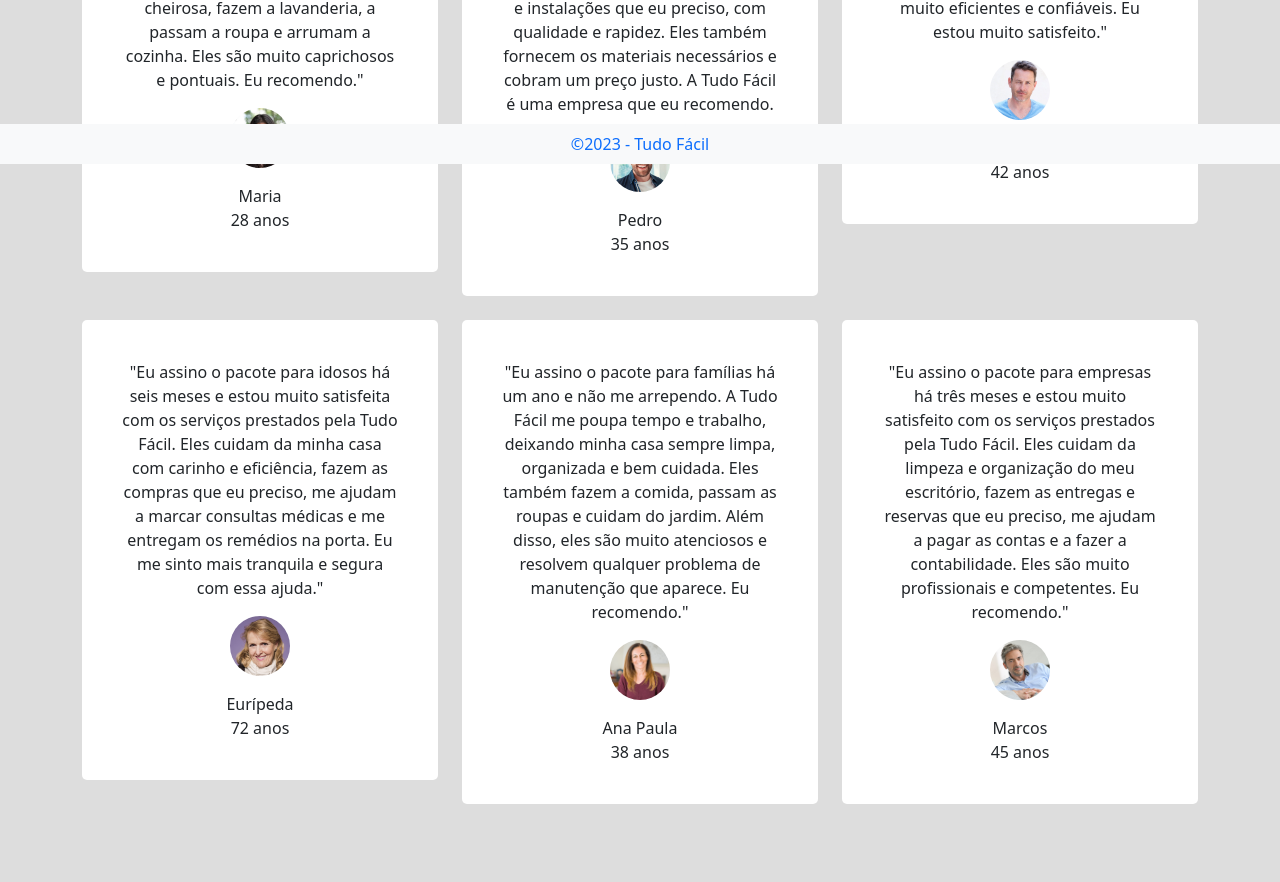
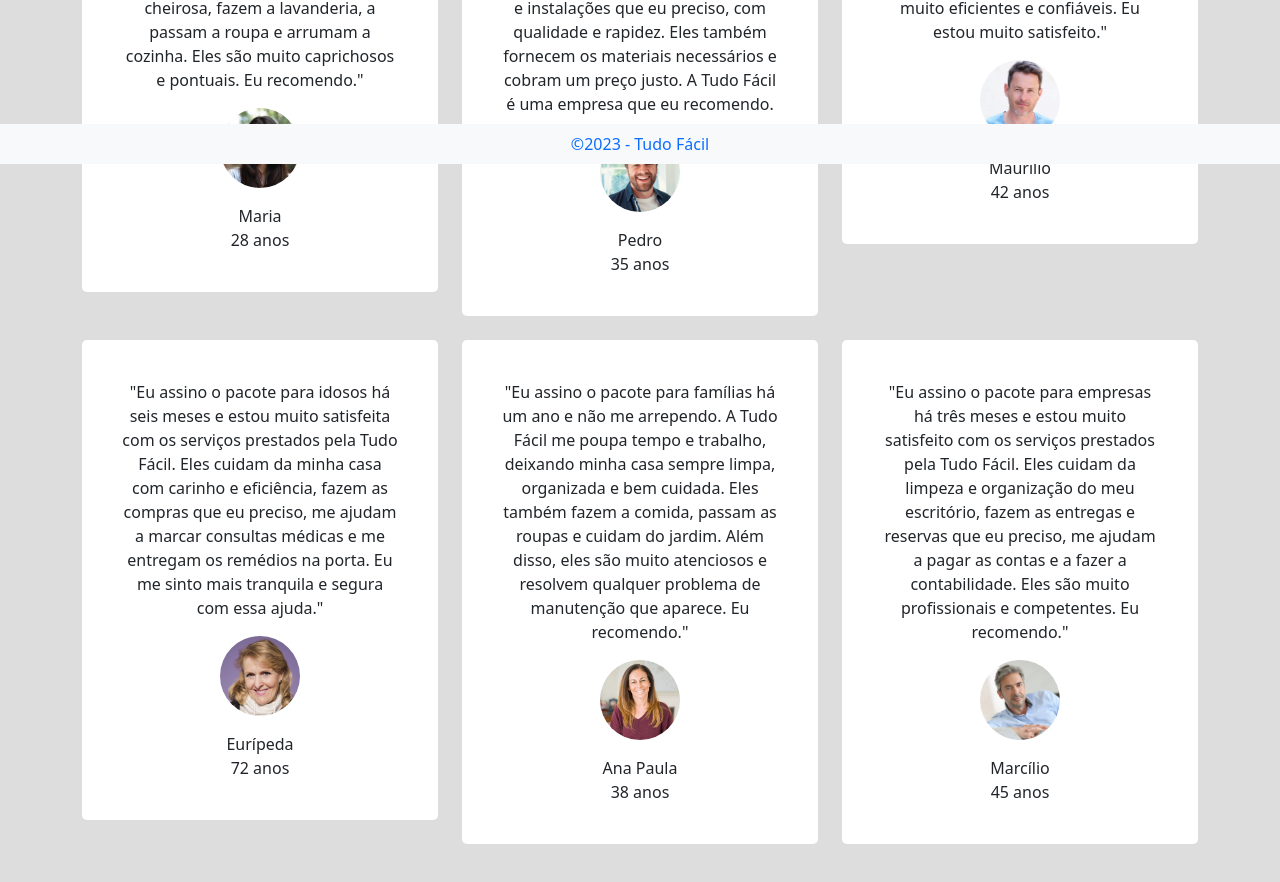
Before and after one commit to PI-2-Semestre-DSM-2023-2/site_tudo_facil, an Angular app: page /testemunhos in a window 1280 px wide. Shown: the part 636-1518 px from the top of the page. Built offline with nearby package versions, Linux system fonts and the light colour scheme.

Commit message:
Ajustes Testemunhos

```diff
--- a/src/app/references/references.component.html
+++ b/src/app/references/references.component.html
@@ -52,7 +52,7 @@
                                     <div class="d-flex justify-content-center py-3"><img class="tm-people"
                                             src="../../assets/images/references/luis.webp"
                                             alt=""></div>
-                                    <div class="d-flex justify-content-center">Luís</div>
+                                    <div class="d-flex justify-content-center">Maurílio</div>
                                     <div class="d-flex justify-content-center">42 anos</div>
                                 </div>
                             </div>
@@ -100,7 +100,7 @@
                                     <div class="d-flex justify-content-center py-3"><img class="tm-people"
                                             src="../../assets/images/references/marcos.jpg"
                                             alt=""></div>
-                                    <div class="d-flex justify-content-center">Marcos</div>
+                                    <div class="d-flex justify-content-center">Marcílio</div>
                                     <div class="d-flex justify-content-center">45 anos</div>
                                 </div>
                             </div>
--- a/src/styles.css
+++ b/src/styles.css
@@ -103,8 +103,8 @@ html, body {
 }
 
 img.tm-people {
-    width: 60px;
-    height: 60px;
+    width: 80px;
+    height: 80px;
     -webkit-border-radius: 50%;
     border-radius: 50%;
     -o-object-fit: cover;
```
